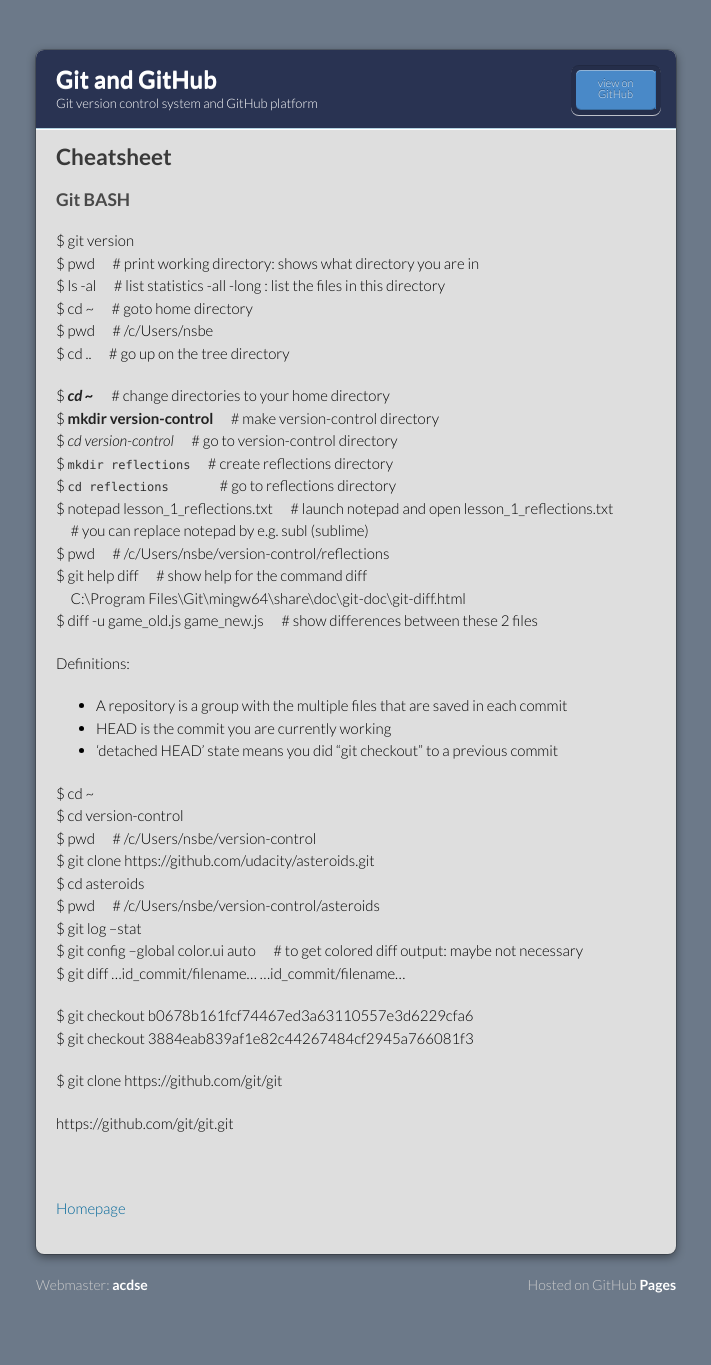
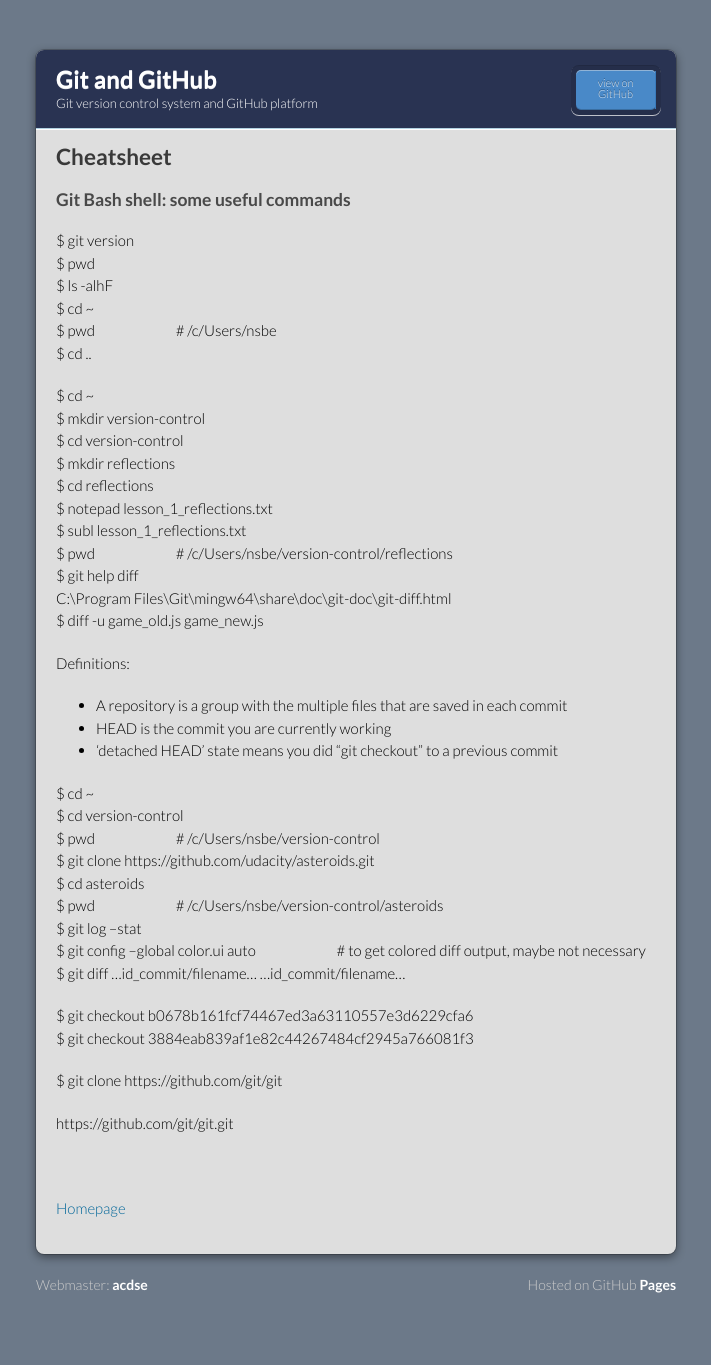
Before and after one commit to acdse/ud775, a Jekyll site: the page built from pages/cheatsheet.md, in a window 1280 px wide. Shown: the whole page, without its empty margins (284-995 px from the left). Built offline with Jekyll 4.4.1, drawn with Linux system fonts in a browser that asks for light colours; our own code applies the rules of GitHub Pages for plain Markdown files.

Commit message:
Update cheatsheet.md

```diff
--- a/pages/cheatsheet.md
+++ b/pages/cheatsheet.md
@@ -4,26 +4,26 @@ layout: default
 
 ## Cheatsheet
 
-### Git BASH
+### Git Bash shell: some useful commands
 
 $ git version <br />
-$ pwd &nbsp;&nbsp;&nbsp;&nbsp; # print working directory: shows what directory you are in <br />
-$ ls -al &nbsp;&nbsp;&nbsp;&nbsp; # list statistics -all -long : list the files in this directory <br />
-$ cd ~ &nbsp;&nbsp;&nbsp;&nbsp; # goto home directory <br />
-$ pwd &nbsp;&nbsp;&nbsp;&nbsp; # /c/Users/nsbe <br />
-$ cd .. &nbsp;&nbsp;&nbsp;&nbsp; # go up on the tree directory <br />
+$ pwd <br />
+$ ls -alhF <br />
+$ cd ~ <br />
+$ pwd &emsp;&emsp;&emsp;&emsp;&emsp; # /c/Users/nsbe<br />
+$ cd .. <br />
 
-$ **_cd ~_** &nbsp;&nbsp;&nbsp;&nbsp; # change directories to your home directory <br />
-$ **mkdir version-control** &nbsp;&nbsp;&nbsp;&nbsp; # make version-control directory <br />
-$ _cd version-control_ &nbsp;&nbsp;&nbsp;&nbsp; # go to version-control directory <br />
-$ `mkdir reflections` &nbsp;&nbsp;&nbsp;&nbsp; # create reflections directory <br />
-$ `cd reflections` &emsp;&emsp;&emsp; # go to reflections directory <br />
-$ notepad lesson_1_reflections.txt &nbsp;&nbsp;&nbsp;&nbsp; # launch notepad and open lesson_1_reflections.txt <br />
-&nbsp;&nbsp;&nbsp;&nbsp; # you can replace notepad by e.g. subl (sublime) <br />
-$ pwd &nbsp;&nbsp;&nbsp;&nbsp; # /c/Users/nsbe/version-control/reflections <br />
-$ git help diff &nbsp;&nbsp;&nbsp;&nbsp; # show help for the command diff <br />
-&nbsp;&nbsp;&nbsp;&nbsp; C:\Program Files\Git\mingw64\share\doc\git-doc\git-diff.html <br />
-$ diff -u game_old.js game_new.js	&nbsp;&nbsp;&nbsp;&nbsp; # show differences between these 2 files
+$ cd ~ <br />
+$ mkdir version-control <br />
+$ cd version-control <br />
+$ mkdir reflections <br />
+$ cd reflections <br />
+$ notepad lesson_1_reflections.txt <br />
+$ subl lesson_1_reflections.txt <br />
+$ pwd &emsp;&emsp;&emsp;&emsp;&emsp; # /c/Users/nsbe/version-control/reflections <br />
+$ git help diff <br />
+C:\Program Files\Git\mingw64\share\doc\git-doc\git-diff.html <br />
+$ diff -u game_old.js game_new.js
 
 Definitions:
 - A repository is a group with the multiple files that are saved in each commit
@@ -32,12 +32,12 @@ Definitions:
 
 $ cd ~ <br />
 $ cd version-control <br />
-$ pwd &nbsp;&nbsp;&nbsp;&nbsp; # /c/Users/nsbe/version-control <br />
+$ pwd &emsp;&emsp;&emsp;&emsp;&emsp; # /c/Users/nsbe/version-control <br />
 $ git clone https://github.com/udacity/asteroids.git <br />
 $ cd asteroids <br />
-$ pwd &nbsp;&nbsp;&nbsp;&nbsp; # /c/Users/nsbe/version-control/asteroids <br />
+$ pwd &emsp;&emsp;&emsp;&emsp;&emsp; # /c/Users/nsbe/version-control/asteroids <br />
 $ git log --stat <br />
-$ git config --global color.ui auto &nbsp;&nbsp;&nbsp;&nbsp; # to get colored diff output: maybe not necessary <br />
+$ git config --global color.ui auto &emsp;&emsp;&emsp;&emsp;&emsp; # to get colored diff output, maybe not necessary <br />
 $ git diff   ...id_commit/filename...   ...id_commit/filename... <br />
 
 $ git checkout b0678b161fcf74467ed3a63110557e3d6229cfa6 <br />
```
